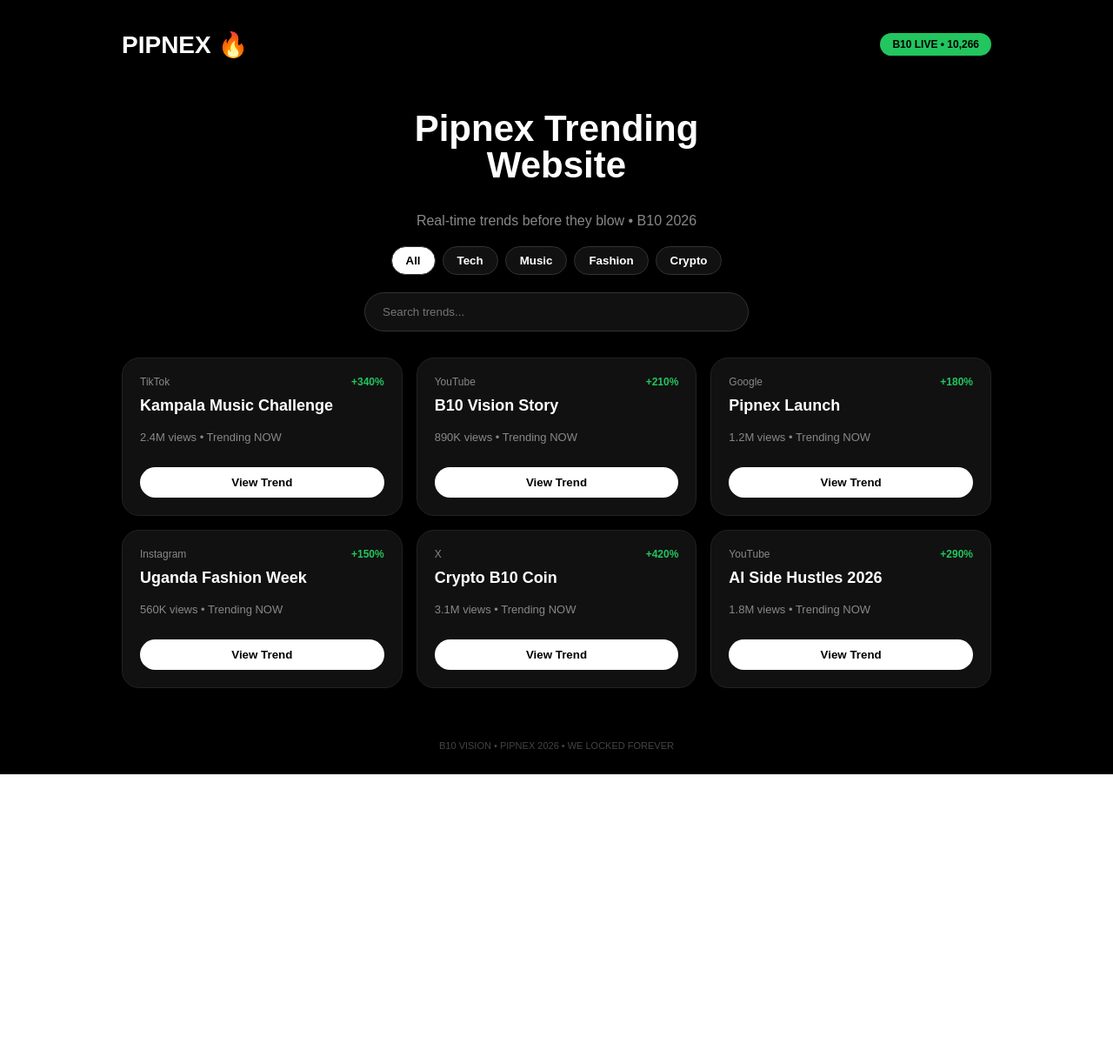
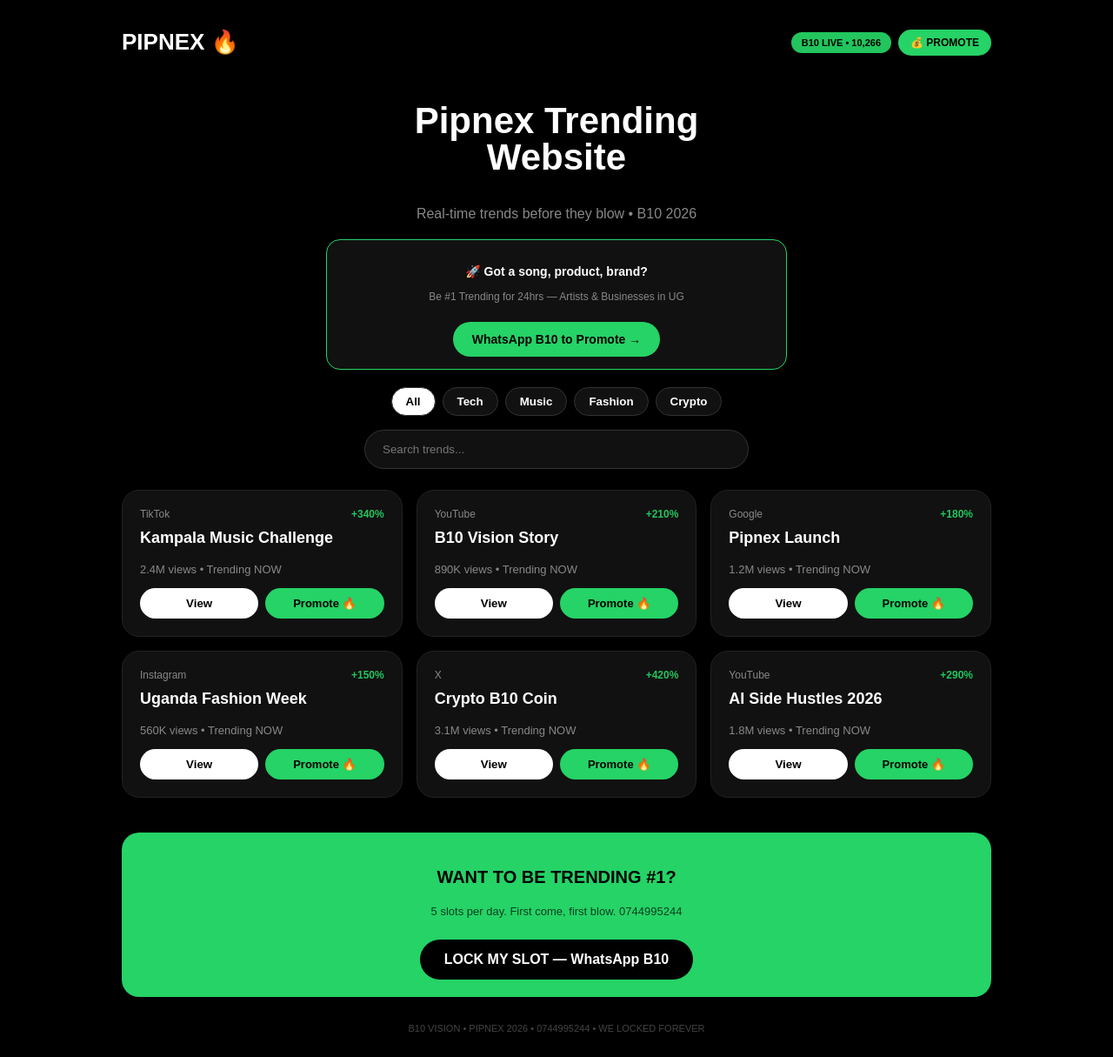
Before and after one commit to sadatssemwanga806-sys/b10-pipnex-vision-web, a Next.js app: page / in a window 1280 px wide. Shown: the whole page at 87% size. Before the commit the page ends 890 px from the top, so only its background shows below. Built offline with nearby package versions, Linux system fonts and the light colour scheme.

Commit message:
Update page.tsx

```diff
--- a/app/page.tsx
+++ b/app/page.tsx
@@ -1,6 +1,9 @@
 
 "use client";
 import { useState, useEffect } from "react";
+
+const WHATSAPP_NUMBER = "256744995244";
+const WHATSAPP_MSG = "Yo B10! I want to promote my trend on Pipnex 🔥";
 
 const TRENDS = [
   { id: 1, title: "Kampala Music Challenge", platform: "TikTok", views: "2.4M", growth: "+340%", cat: "Music" },
@@ -15,47 +18,58 @@
   const [search, setSearch] = useState("");
   const [cat, setCat] = useState("All");
   const [liveCount, setLiveCount] = useState(10254);
-
   useEffect(() => {
     const i = setInterval(() => setLiveCount(c => c + Math.floor(Math.random()*8)), 2000);
     return () => clearInterval(i);
   }, []);
-
   const filtered = TRENDS.filter(t => (cat === "All" || t.cat === cat) && t.title.toLowerCase().includes(search.toLowerCase()));
+  const waLink = `https://wa.me/${WHATSAPP_NUMBER}?text=${encodeURIComponent(WHATSAPP_MSG)}`;
+  const promoLink = (title:string) => `https://wa.me/${WHATSAPP_NUMBER}?text=${encodeURIComponent(`Yo B10! I want to promote "${title}" on Pipnex 🔥 My budget is...`)}`;
 
   return (
     <div style={{minHeight:"100vh", background:"#000", color:"#fff", fontFamily:"sans-serif", padding:"16px"}}>
       <div style={{maxWidth:"1000px", margin:"0 auto"}}>
-        <div style={{display:"flex", justifyContent:"space-between", alignItems:"center"}}>
-          <h1 style={{fontWeight:900, fontSize:"28px"}}>PIPNEX 🔥</h1>
-          <div style={{background:"#22c55e", color:"#000", padding:"6px 14px", borderRadius:"999px", fontWeight:800, fontSize:"12px"}}>B10 LIVE • {liveCount.toLocaleString()}</div>
+        <div style={{display:"flex", justifyContent:"space-between", alignItems:"center", gap:"8px"}}>
+          <h1 style={{fontWeight:900, fontSize:"26px"}}>PIPNEX 🔥</h1>
+          <div style={{display:"flex", gap:"8px", alignItems:"center"}}>
+            <div style={{background:"#22c55e", color:"#000", padding:"6px 12px", borderRadius:"999px", fontWeight:800, fontSize:"11px"}}>B10 LIVE • {liveCount.toLocaleString()}</div>
+            <a href={waLink} style={{background:"#25D366", color:"#000", padding:"8px 14px", borderRadius:"999px", fontWeight:900, fontSize:"12px", textDecoration:"none"}}>💰 PROMOTE</a>
+          </div>
         </div>
-
-        <div style={{textAlign:"center", marginTop:"40px"}}>
+        <div style={{textAlign:"center", marginTop:"36px"}}>
           <h2 style={{fontSize:"42px", fontWeight:900, lineHeight:1}}>Pipnex Trending<br/>Website</h2>
           <p style={{color:"#888", marginTop:"10px"}}>Real-time trends before they blow • B10 2026</p>
-
+          <div style={{background:"#111", border:"1px solid #25D366", borderRadius:"16px", padding:"14px", marginTop:"20px", maxWidth:"500px", margin:"20px auto 0"}}>
+            <p style={{fontWeight:800, fontSize:"14px"}}>🚀 Got a song, product, brand?</p>
+            <p style={{color:"#888", fontSize:"12px", marginTop:"4px"}}>Be #1 Trending for 24hrs — Artists & Businesses in UG</p>
+            <a href={waLink} style={{display:"inline-block", marginTop:"10px", background:"#25D366", color:"#000", padding:"12px 22px", borderRadius:"999px", fontWeight:900, fontSize:"14px", textDecoration:"none"}}>WhatsApp B10 to Promote →</a>
+          </div>
           <div style={{display:"flex", gap:"8px", justifyContent:"center", flexWrap:"wrap", marginTop:"20px"}}>
             {["All","Tech","Music","Fashion","Crypto"].map(c => (
               <button key={c} onClick={()=>setCat(c)} style={{padding:"8px 16px", borderRadius:"999px", border:"1px solid #333", background: cat===c ? "#fff" : "#111", color: cat===c ? "#000" : "#fff", fontWeight:700}}>{c}</button>
             ))}
           </div>
-
-          <input value={search} onChange={e=>setSearch(e.target.value)} placeholder="Search trends..." style={{marginTop:"20px", width:"100%", maxWidth:"400px", padding:"14px 20px", borderRadius:"999px", background:"#111", border:"1px solid #333", color:"#fff", outline:"none"}} />
+          <input value={search} onChange={e=>setSearch(e.target.value)} placeholder="Search trends..." style={{marginTop:"16px", width:"100%", maxWidth:"400px", padding:"14px 20px", borderRadius:"999px", background:"#111", border:"1px solid #333", color:"#fff", outline:"none"}} />
         </div>
-
-        <div style={{display:"grid", gridTemplateColumns:"repeat(auto-fit,minmax(280px,1fr))", gap:"16px", marginTop:"30px"}}>
+        <div style={{display:"grid", gridTemplateColumns:"repeat(auto-fit,minmax(280px,1fr))", gap:"16px", marginTop:"24px"}}>
           {filtered.map(t => (
             <div key={t.id} style={{background:"#111", border:"1px solid #222", borderRadius:"20px", padding:"20px"}}>
               <div style={{display:"flex", justifyContent:"space-between", fontSize:"12px", color:"#888"}}><span>{t.platform}</span><span style={{color:"#22c55e", fontWeight:800}}>{t.growth}</span></div>
               <h3 style={{fontWeight:800, fontSize:"18px", marginTop:"10px"}}>{t.title}</h3>
               <p style={{color:"#888", fontSize:"13px", marginTop:"4px"}}>{t.views} views • Trending NOW</p>
-              <button style={{marginTop:"14px", width:"100%", background:"#fff", color:"#000", padding:"10px", borderRadius:"999px", fontWeight:900, border:"none"}}>View Trend</button>
+              <div style={{display:"flex", gap:"8px", marginTop:"14px"}}>
+                <button style={{flex:1, background:"#fff", color:"#000", padding:"10px", borderRadius:"999px", fontWeight:900, border:"none"}}>View</button>
+                <a href={promoLink(t.title)} style={{flex:1, background:"#25D366", color:"#000", padding:"10px", borderRadius:"999px", fontWeight:900, textAlign:"center", textDecoration:"none", fontSize:"13px"}}>Promote 🔥</a>
+              </div>
             </div>
           ))}
         </div>
-
-        <p style={{textAlign:"center", color:"#444", fontSize:"11px", marginTop:"60px"}}>B10 VISION • PIPNEX 2026 • WE LOCKED FOREVER</p>
+        <div style={{textAlign:"center", marginTop:"40px", background:"#25D366", borderRadius:"20px", padding:"20px"}}>
+          <h3 style={{color:"#000", fontWeight:900, fontSize:"20px"}}>WANT TO BE TRENDING #1?</h3>
+          <p style={{color:"#000", opacity:0.7, fontSize:"13px", marginTop:"4px"}}>5 slots per day. First come, first blow. 0744995244</p>
+          <a href={waLink} style={{display:"inline-block", marginTop:"12px", background:"#000", color:"#fff", padding:"14px 28px", borderRadius:"999px", fontWeight:900, textDecoration:"none"}}>LOCK MY SLOT — WhatsApp B10</a>
+        </div>
+        <p style={{textAlign:"center", color:"#444", fontSize:"11px", marginTop:"30px"}}>B10 VISION • PIPNEX 2026 • 0744995244 • WE LOCKED FOREVER</p>
       </div>
     </div>
   );
```
